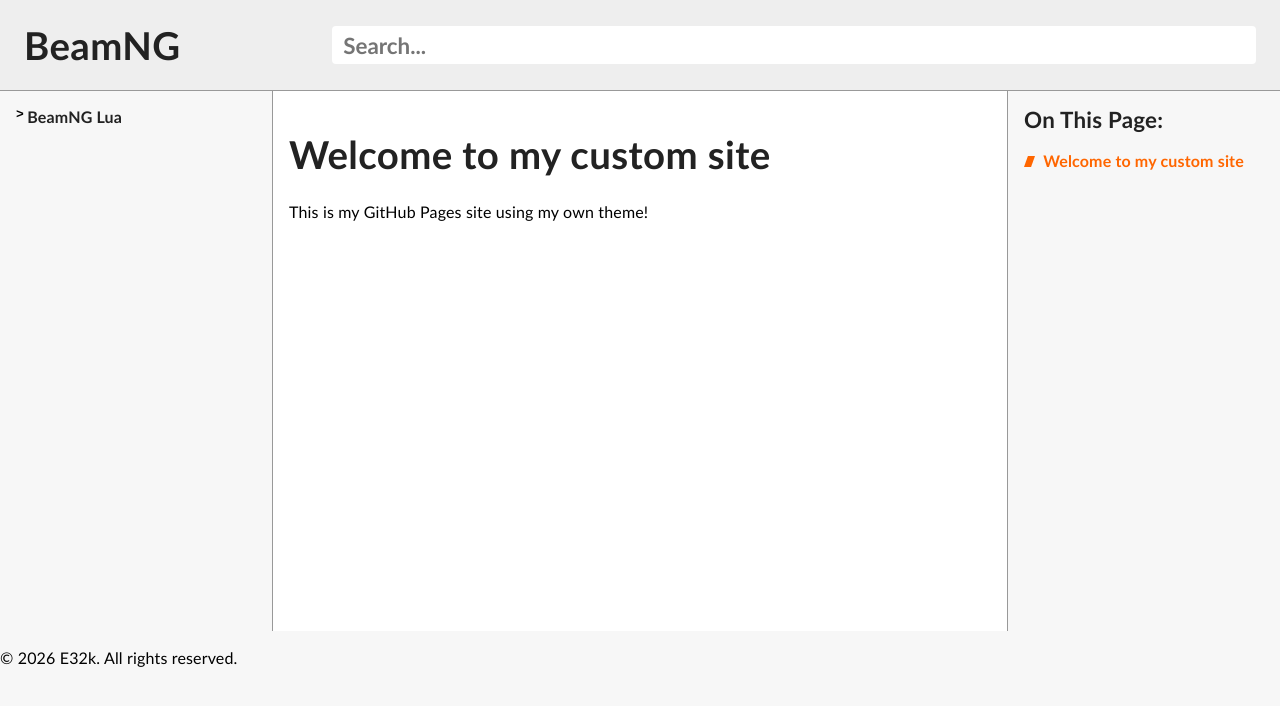
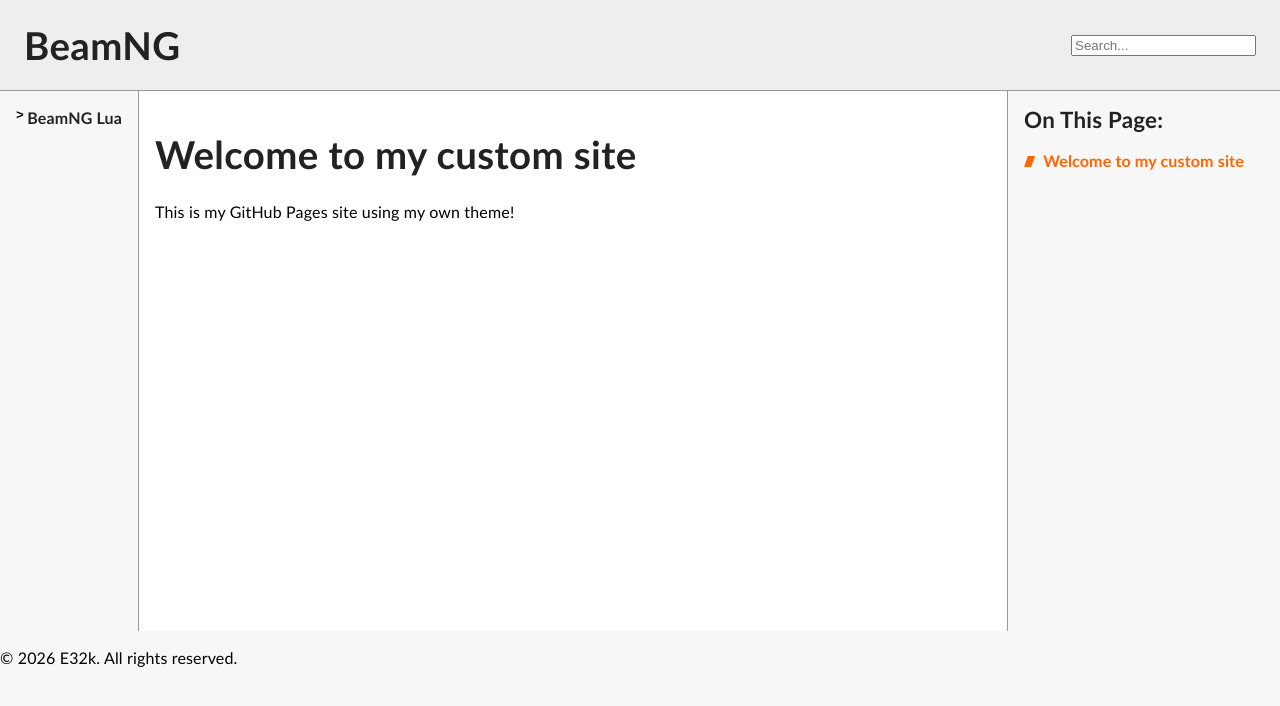
Before and after one commit to E32k/e32k.github.io, a Jekyll site: the page built from index.md, in a window 1280 px wide. Shown: the top 706 px of the page. Built offline with Jekyll 4.4.1, drawn with Linux system fonts in a browser that asks for light colours.

Commit message:
Update style.css

```diff
--- a/assets/style.css
+++ b/assets/style.css
@@ -49,7 +49,7 @@
 }
 
 /* Search input */
-.header-search {
+#search-input {
   padding: 0.25em 0.5em; /* inside padding */
   width: 75%;
   border:hidden;
@@ -73,7 +73,7 @@
   transition: background-color 0.3s ease, color 0.3s ease;
 }
 
-.header-search,
+#search-input,
 .header-button {
   font-family: "Overpass", "Trebuchet MS", "Helvetica", "Arial", "Verdana", sans-serif;
   font-size: 1.4em;
@@ -101,7 +101,7 @@
     flex-direction: column;
   }
 
-  .header-search {
+  #search-input {
     width: 100%;
   }
   .header-button {display: none}
@@ -145,7 +145,7 @@
 
 
 .overview {
-  width: 15rem;
+  width: 15em;
   padding: 1em;
 
   display: flex;
@@ -210,26 +210,35 @@
 
 
 
+
+
+
+
+
 /* Sidebar container */
 .sites {
-  width: 15rem;
+  width: fit-content;
   padding: 1rem;
   background-color: var(--bg-color2);
-  transition: background-color 0.3s ease;
-  line-height: 1.2em;
-  font-weight: 400;
-}
-.sites {
   border-right: 1px solid var(--divider);
   transition: background-color 0.3s ease;
 }
-
 .sites, .sites * {user-select: none} /* Disable selecting text*/
 
+/* Font Style */
 .sites a {
   text-decoration: none;
   color: var(--text-color2);
   transition: color 0.15s ease;
+  font-weight: 600;
+}
+
+/* Nested details & links */
+.sites details details {margin-left: 1em}
+.sites-page {
+  margin-left: 1.7em;
+  display: flex;
+  flex-direction: column;
 }
 
 /* Remove default arrow */
@@ -241,30 +250,14 @@
   padding-left: 0.7em; /* space for arrow */
 }
 
-/* Nested details & links */
-.sites details details,
-.sites-page {
-  display: block;
-  position: relative;
-  margin-left: 1em;
-}
-
-.sites-page {
-  margin-left: 1.7em;
-  opacity: 0.8;
-}
-.sites-folder {font-weight: 600}
-
 /* Arrow on the left */
 .sites details[open] > summary::after {transform: rotate(90deg)}
 .sites summary::after {
   font-family: monospace;
+  font-weight: bold;
+  content: '>';
   position: absolute;
-  content: '>';
   left: 0;
-  line-height: 1.2em;
-  font-weight: 800;
-  transition: transform 0.1s;
 }
 
 
```
